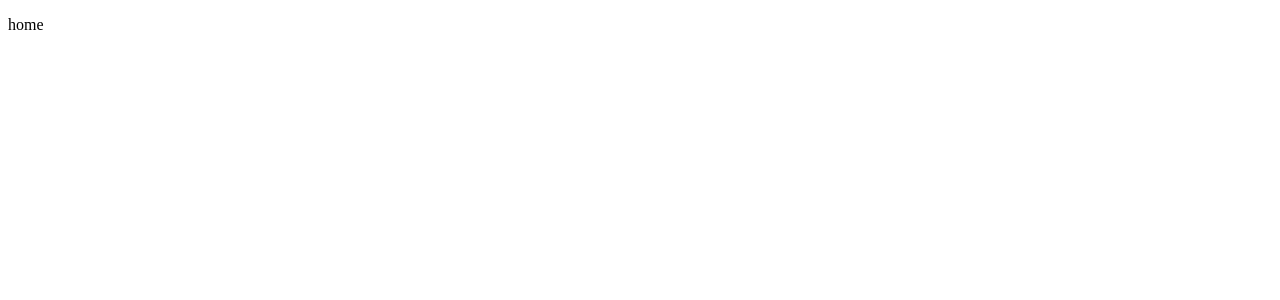
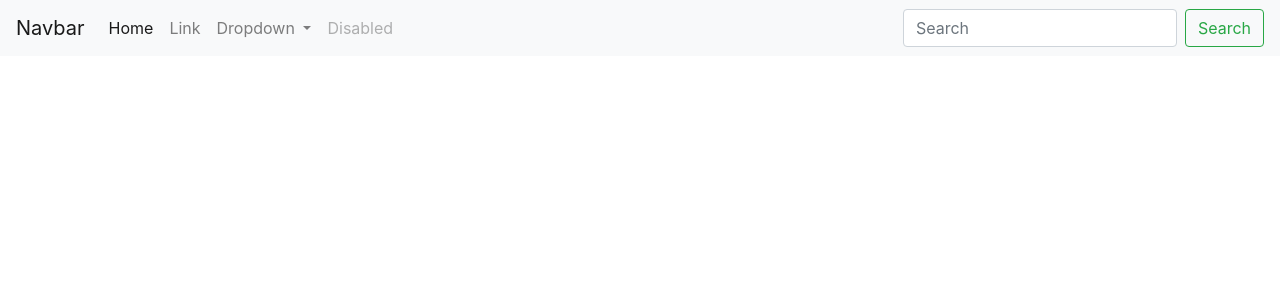
Before and after one commit to Tickets-for-Snacks/frontend, an Angular app: page / in a window 1280 px wide. Shown: the top 300 px of the page. Built offline with nearby package versions, Linux system fonts and the light colour scheme.

Commit message:
Atualização do Bootstrap

```diff
--- a/angular.json
+++ b/angular.json
@@ -23,9 +23,14 @@
               "src/assets"
             ],
             "styles": [
-              "src/styles.css"
+              "src/styles.css",
+              "./node_modules/bootstrap/dist/css/bootstrap.min.css"
             ],
-            "scripts": []
+            "scripts": [
+              "./node_modules/jquery/dist/jquery.js",
+              "./node_modules/popper.js/dist/umd/popper.min.js",
+              "./node_modules/bootstrap/dist/js/bootstrap.js"
+            ]
           },
           "configurations": {
             "production": {
--- a/src/app/app.component.html
+++ b/src/app/app.component.html
@@ -1 +1 @@
-<p>home</p>
+<app-menu></app-menu>
--- a/src/app/menu/menu.component.html
+++ b/src/app/menu/menu.component.html
@@ -1 +1,35 @@
-<p>menu works!</p>
+<nav class="navbar navbar-expand-lg navbar-light bg-light">
+  <a class="navbar-brand" href="#">Navbar</a>
+  <button class="navbar-toggler" type="button" data-toggle="collapse" data-target="#navbarSupportedContent" aria-controls="navbarSupportedContent" aria-expanded="false" aria-label="Toggle navigation">
+    <span class="navbar-toggler-icon"></span>
+  </button>
+
+  <div class="collapse navbar-collapse" id="navbarSupportedContent">
+    <ul class="navbar-nav mr-auto">
+      <li class="nav-item active">
+        <a class="nav-link" href="#">Home <span class="sr-only">(current)</span></a>
+      </li>
+      <li class="nav-item">
+        <a class="nav-link" href="#">Link</a>
+      </li>
+      <li class="nav-item dropdown">
+        <a class="nav-link dropdown-toggle" href="#" id="navbarDropdown" role="button" data-toggle="dropdown" aria-expanded="false">
+          Dropdown
+        </a>
+        <div class="dropdown-menu" aria-labelledby="navbarDropdown">
+          <a class="dropdown-item" href="#">Action</a>
+          <a class="dropdown-item" href="#">Another action</a>
+          <div class="dropdown-divider"></div>
+          <a class="dropdown-item" href="#">Something else here</a>
+        </div>
+      </li>
+      <li class="nav-item">
+        <a class="nav-link disabled">Disabled</a>
+      </li>
+    </ul>
+    <form class="form-inline my-2 my-lg-0">
+      <input class="form-control mr-sm-2" type="search" placeholder="Search" aria-label="Search">
+      <button class="btn btn-outline-success my-2 my-sm-0" type="submit">Search</button>
+    </form>
+  </div>
+</nav>
```
